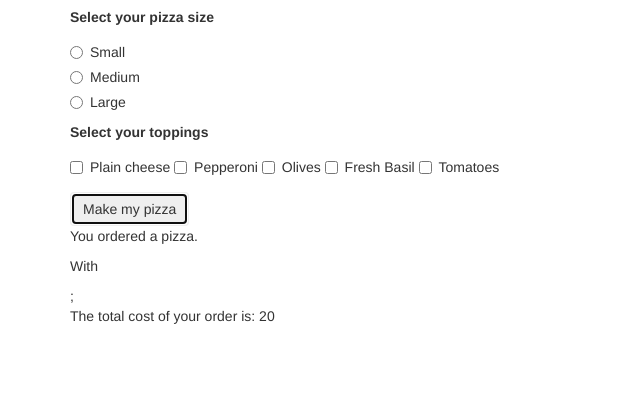
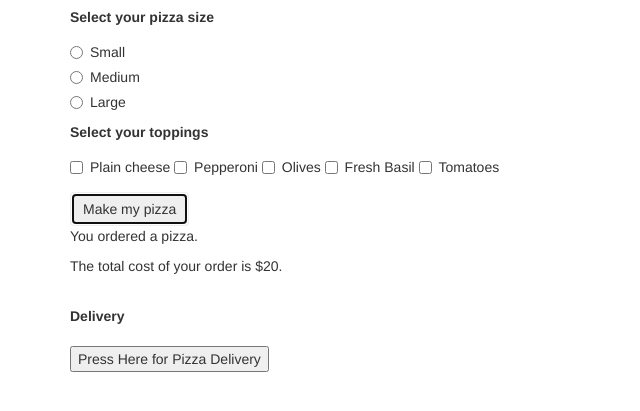
Before and after one commit to yasskin/pizza, a plain HTML site: page index.html in a window 1280 px wide. Both pictures are taken after a click on the button "Make my pizza". Shown: the part 63-474 px from the top of the page, without its empty margins (0-640 px from the left). Drawn offline with Linux system fonts and the light colour scheme.

Commit message:
add a form for delivery in html and JS UI

```diff
--- a/css/styles.css
+++ b/css/styles.css
@@ -1,3 +1,3 @@
-#show-order {
+#show-order, #contact-delivery {
   display: none;
 }
--- a/index.html
+++ b/index.html
@@ -10,7 +10,7 @@
   <body>
     <div class="container">
       <h1>Vera Pizza Napoletana</h1>
-      <form>
+      <form id="pizza-order">
         <div class="form-group">
           <label for="size">Select your pizza size</label>
           <div class="radio">
@@ -58,10 +58,25 @@
         <button id="form-submit" class="btn" type="submit" name="button">Make my pizza</button>
       </form>
       <div id="show-order">
-        <p>You ordered a <span id="show-size"></span>pizza.</p>
-        <p>With <span id="show-toppings"></span></p>;
-        <p>The total cost of your order is: <span id="show-cost"></span></p>
+        <p>You ordered a <span id="show-size"></span> pizza.</p>
+        <p><span id="show-toppings"></span></p>
+        <p>The total cost of your order is $<span id="show-cost"></span>.</p>
       </div>
+      <form id="request-delivery">
+        <div class="form-group">
+          <br>
+          <label for"request-deliver">Delivery</label>
+        </div>
+          <button id="request-delivery" class"btn" type"submit" name="button">Press Here for Pizza Delivery</button>
+      </form>
+      <form id="contact-delivery">
+          <div class="form-group">
+            <label for="name">Input your name</label>
+          </div>
+          <div class="form-group">
+            <label for="address">Input your address</label>
+          </div>
+      </form>
     </div>
   </body>
 </html>
--- a/js/scripts.js
+++ b/js/scripts.js
@@ -1,8 +1,9 @@
 // Business (or back-end) logic:
-function Pizza (size, toppings) {
+function Pizza (size, toppings, delivery) {
   this.pizzaSize = size;
   this.pizzaToppings = toppings;
   this.pizzaCost = 0;
+  this.pizzaDelivery = delivery;
 }
 
 Pizza.prototype.sizeCost = function() {
@@ -33,31 +34,39 @@ Pizza.prototype.toppingsCost = function () {
   }
 }
 
-// Everything below this line is user interface (or front-end) logic:
+Pizza.prototype.toppingsNumber = function () {
+  var toppingsNumber = this.pizzaToppings.length;
+}
 
+// user interface (or front-end) logic:
 $(document).ready(function() {
-  $("form").submit(function(event) {
+  $("form#pizza-order").submit(function(event) {
     event.preventDefault();
     //collect the user choices
-    var size = $("input:radio[name='size']:checked").val();
-
+    var size = $("input:radio[name=size]:checked").val();
     var toppings = [];
-    $("input:checkbox[name='toppings']:checked").each(function() {
+    $("input:checkbox[name=toppings]:checked").each(function() {
       (toppings).push(this.value);
     });
 
-
     //create new pizza
     var pizzaOne = new Pizza (size, toppings);
+    var toppingsNumber;
     //calculate the cost
     pizzaOne.sizeCost();
     pizzaOne.toppingsCost();
-    console.log(pizzaOne);
+    pizzaOne.toppingsNumber();
     //display the order with cost
     $("#show-order").show();
     $("#show-size").text(pizzaOne.pizzaSize);
-    $("#show-toppings").text(pizzaOne.pizzaToppings);
     $("#show-cost").text(pizzaOne.pizzaCost);
+    $("#show#delivery-details").show();
+  });
+  //add a delivery option
+  $("form#request-delivery").submit(function(event) {
+    event.preventDefault();
+
+    $("#delivery-details").show();
 
   });
 });
```
